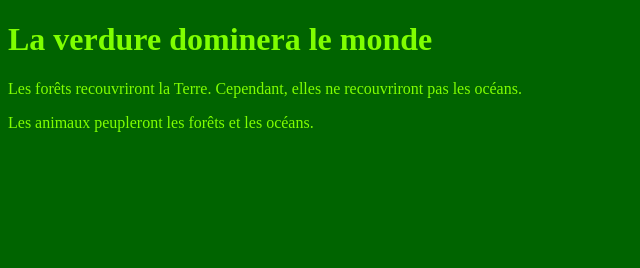
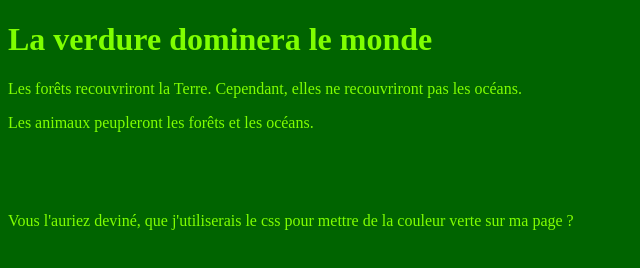
Before and after one commit to JosephinAngegardien/LaVerdure, a plain HTML site: page index.html in a window 1280 px wide. Shown: the whole page, without its empty margins (0-640 px from the left). Drawn offline with Linux system fonts and the light colour scheme.

Commit message:
Modification des deux fichiers, html et css

```diff
--- a/index.html
+++ b/index.html
@@ -11,5 +11,9 @@
   <h1>La verdure dominera le monde</h1>
   <p>Les forêts recouvriront la Terre. Cependant, elles ne recouvriront pas les océans.</p>
   <p>Les animaux peupleront les forêts et les océans.</p>
+
+  <div class="plusbas">
+      <p>Vous l'auriez deviné, que j'utiliserais le css pour mettre de la couleur verte sur ma page ?</p>
+  </div>
 </body>
 </html>
--- a/style.css
+++ b/style.css
@@ -3,3 +3,7 @@ body{
     background-color: darkgreen;
     color: chartreuse;
 }
+
+.plusbas{
+    margin-top: 5em;
+}
```
